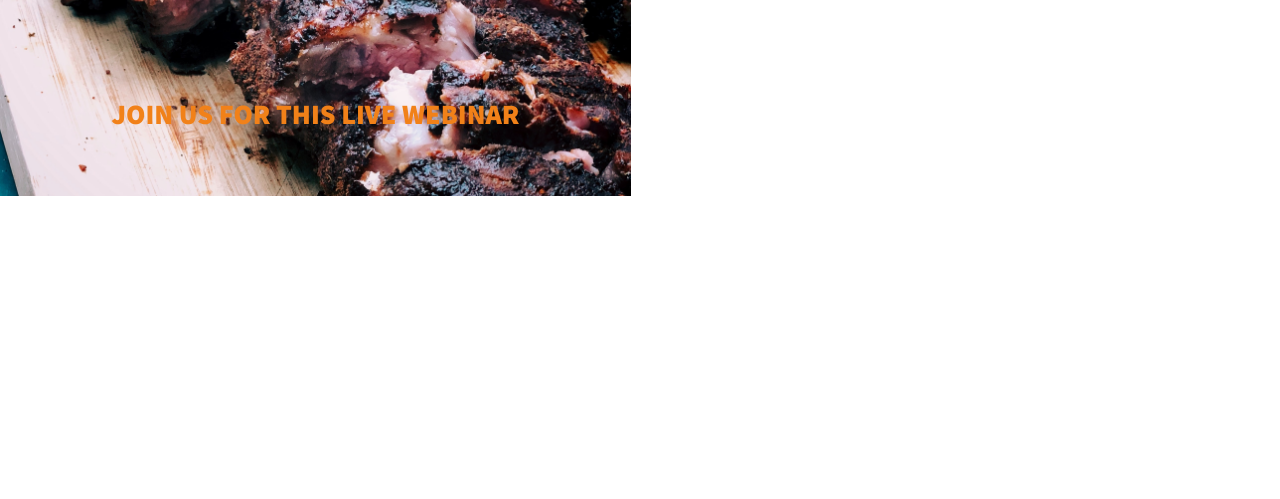
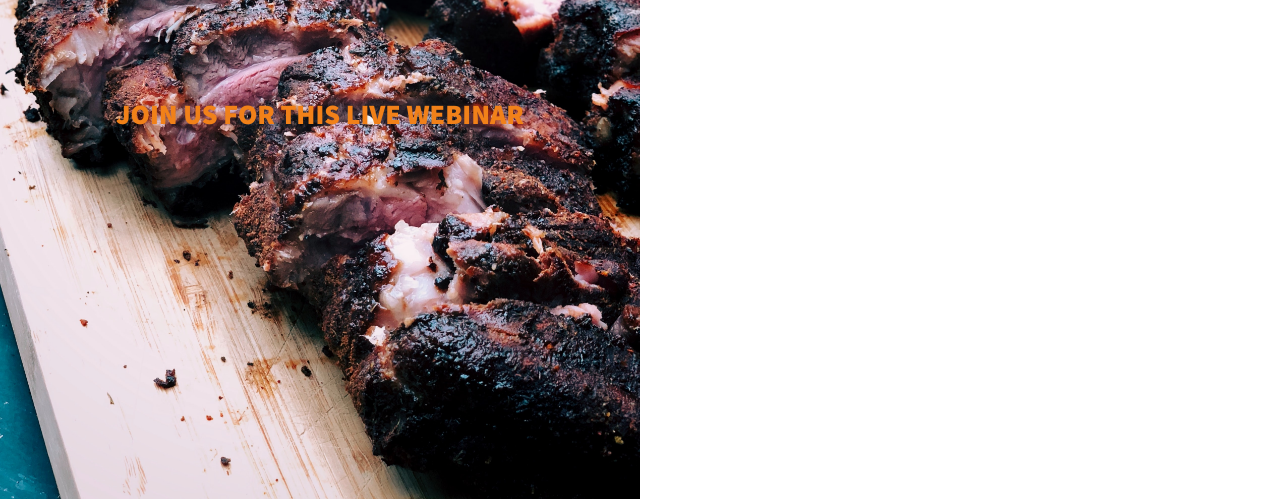
Before and after one commit to ramiinberg/restaurant-login, a plain HTML site: page index.html in a window 1280 px wide. Shown: the part 301-800 px from the top of the page. Drawn offline with Linux system fonts and the light colour scheme.

Commit message:
using border box

```diff
--- a/css/styles.css
+++ b/css/styles.css
@@ -1,3 +1,7 @@
+* {
+  box-sizing: border-box;
+}
+
 body {
   margin:0;
   font-family: 'Source Sans Pro', sans-serif;
@@ -85,11 +89,9 @@ h2 {
     max-width: 100%;
   }
 
-  .intro {
-    width: 50%;
-  }
-
+  .intro,
   .main-content {
     width: 50%;
+    min-height: 100vh;
   }
 }
```
